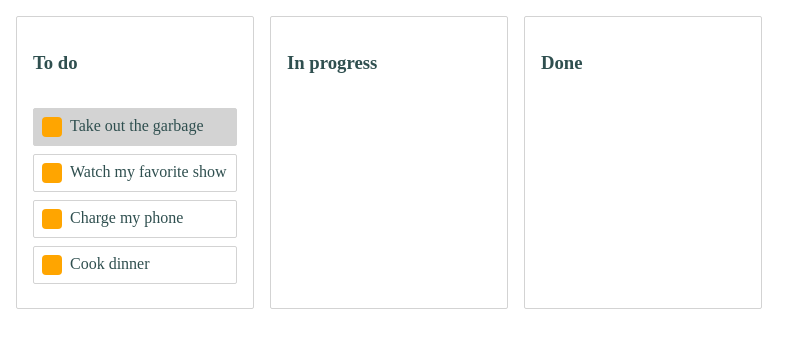
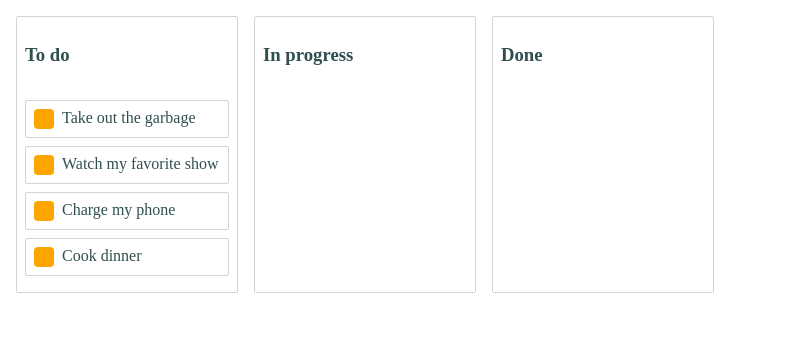
Before and after one commit to Fawkes11/drag-and-drop, a React (Vite) app: page / in a window 1280 px wide. Shown: the top 348 px of the page, without its empty margins (0-809 px from the left). Built offline with nearby package versions, Linux system fonts and the light colour scheme.

Commit message:
correction in the movement of the columns

```diff
--- a/src/App.jsx
+++ b/src/App.jsx
@@ -1,6 +1,6 @@
 import initialData from "./initial-data";
 import Column from "./components/Column";
-import { DragDropContext } from "react-beautiful-dnd";
+import { DragDropContext, Droppable } from "react-beautiful-dnd";
 import { useEffect, useState } from "react";
 import { styled } from "@mui/system";
 
@@ -22,28 +22,8 @@ const App = () => {
     setData(initialData);
   }, []);
 
-  const onDragStart = (start) => {
-    const homeIndex = data.columnOrder.indexOf(start.source.droppableId);
-
-    setData((prevData) =>
-    {
-      return {
-        ...prevData,
-        homeIndex
-      }
-    })
-  }
-
   const onDragEnd = (result) => {
-    setData((prevData) =>
-    {
-      return {
-        ...prevData,
-        homeIndex: null,
-      }
-    })
-    console.log(data)
-    const { destination, source, draggableId } = result;
+    const { destination, source, draggableId, type } = result;
     //si lo mueve a un destino no permitido
     if (!destination) {
       return;
@@ -53,6 +33,21 @@ const App = () => {
       destination.droppableId === source.droppableId &&
       destination.index === source.index
     ) {
+      return;
+    }
+
+    //Ordenamiento Columnas
+    if (type === "column") {
+      const newColumnOrder = Array.from(data.columnOrder);
+      newColumnOrder.splice(source.index, 1);
+      newColumnOrder.splice(destination.index, 0, draggableId);
+
+      setData((prevData) => {
+        return {
+          ...prevData,
+          columnOrder: newColumnOrder
+        }
+      })
       return;
     }
 
@@ -81,7 +76,7 @@ const App = () => {
       });
       return;
     }
-
+    //Mover tareas de una Columna a otra
     const startTaskIds = Array.from(start.taskIds);
     startTaskIds.splice(source.index, 1);
 
@@ -114,20 +109,26 @@ const App = () => {
   };
 
   return (
-    <DragDropContext
-    onDragStart={onDragStart}
-    onDragEnd={onDragEnd}
+    <DragDropContext onDragEnd={onDragEnd}>
+      <Droppable
+        droppableId="all-columns"
+        direction="horizontal"
+        type="column">
+        {provided => (
+          <MainContainer
+            {...provided.droppableProps}
+            ref={provided.innerRef}
           >
-      <MainContainer>
             {data.columnOrder?.map((columnId, index) => {
               const column = data.columns[columnId];
               const tasks = column.taskIds.map((taskId) => data.tasks[taskId]);
 
-          const isDropDisabled = index < data.homeIndex
-
-          return <Column key={column.id} column={column} tasks={tasks} isDropDisabled={isDropDisabled}/>;
+              return <Column key={column.id} column={column} tasks={tasks} index={index}/>;
             })}
+            {provided.placeholder}
           </MainContainer>
+        )}
+      </Droppable>
     </DragDropContext>
   );
 };
--- a/src/components/Column.jsx
+++ b/src/components/Column.jsx
@@ -1,16 +1,16 @@
 import { styled } from "@mui/system";
 import Task from "./Task";
-import { Droppable } from "react-beautiful-dnd";
+import { Droppable, Draggable } from "react-beautiful-dnd";
 
 const ContainerList = styled("div")({
 
   margin: "8px",
   border: "1px solid lightgrey",
+  backgroundColor: "white",
   borderRadius: "2px",
   width: "220px",
 
   color: "darkslategray",
-  padding: 8,
   display: "flex",
   flexDirection: "column",
 });
@@ -28,14 +28,21 @@ const TaskList = styled("div")((props) => ({
   minHeight: "100px",
 }));
 
-const Column = ({ column, tasks , isDropDisabled}) => {
+const Column = ({ column, tasks , index}) => {
   return (
-    <ContainerList>
-      <Title>{column.title}</Title>
+    <Draggable
+      draggableId={column.id}
+      index={index}>
+        {provided=> (
+    <ContainerList
+    {...provided.draggableProps}
+    ref={provided.innerRef}
+  >
+      <Title {...provided.dragHandleProps}>{column.title}</Title>
       <Droppable
-        droppableId={column.id}
-        isDropDisabled={isDropDisabled}
-      >
+            droppableId={column.id}
+            type="task"
+          >
         {(provided, snapshot) => (
           <TaskList
             ref={provided.innerRef}
@@ -50,6 +57,8 @@ const Column = ({ column, tasks , isDropDisabled}) => {
         )}
       </Droppable>
     </ContainerList>
+        )}
+    </Draggable>
   );
 };
 
--- a/src/components/Task.jsx
+++ b/src/components/Task.jsx
@@ -21,7 +21,7 @@ const Handle = styled("div")({
 
 const Task = ({ task, index }) => {
 
-  const isDragDisabled = task.id === 'task-1';
+  const isDragDisabled = task.id === 'none';
 
   return (
     <Draggable
--- a/src/main.jsx
+++ b/src/main.jsx
@@ -3,7 +3,7 @@ import ReactDOM from 'react-dom/client'
 import App from './App'
 
 ReactDOM.createRoot(document.getElementById('root')).render(
-  <React.StrictMode>
+
     <App />
-  </React.StrictMode>
+
 )
```
Lines whose indentation alone changed are shown as unchanged.
